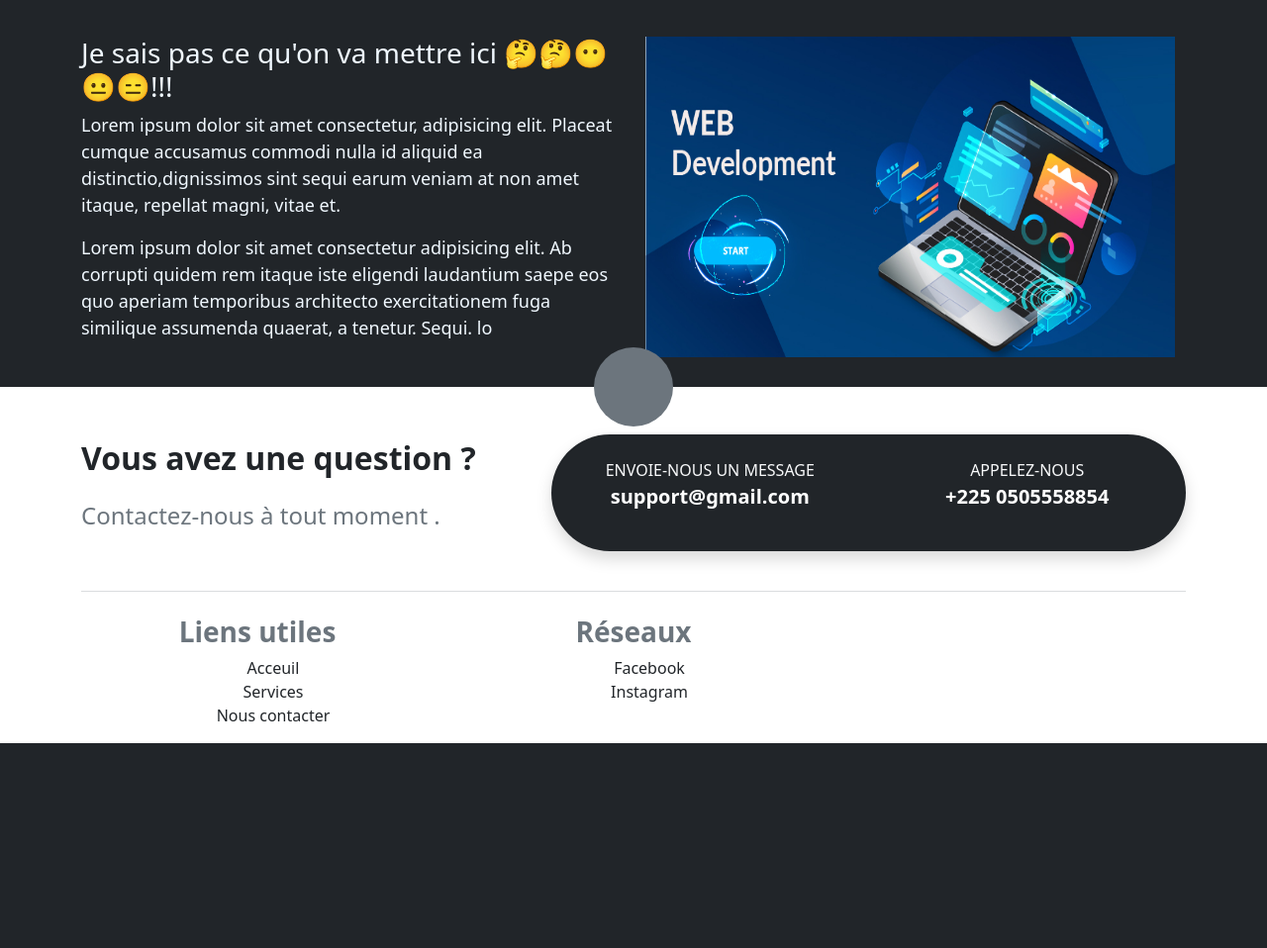
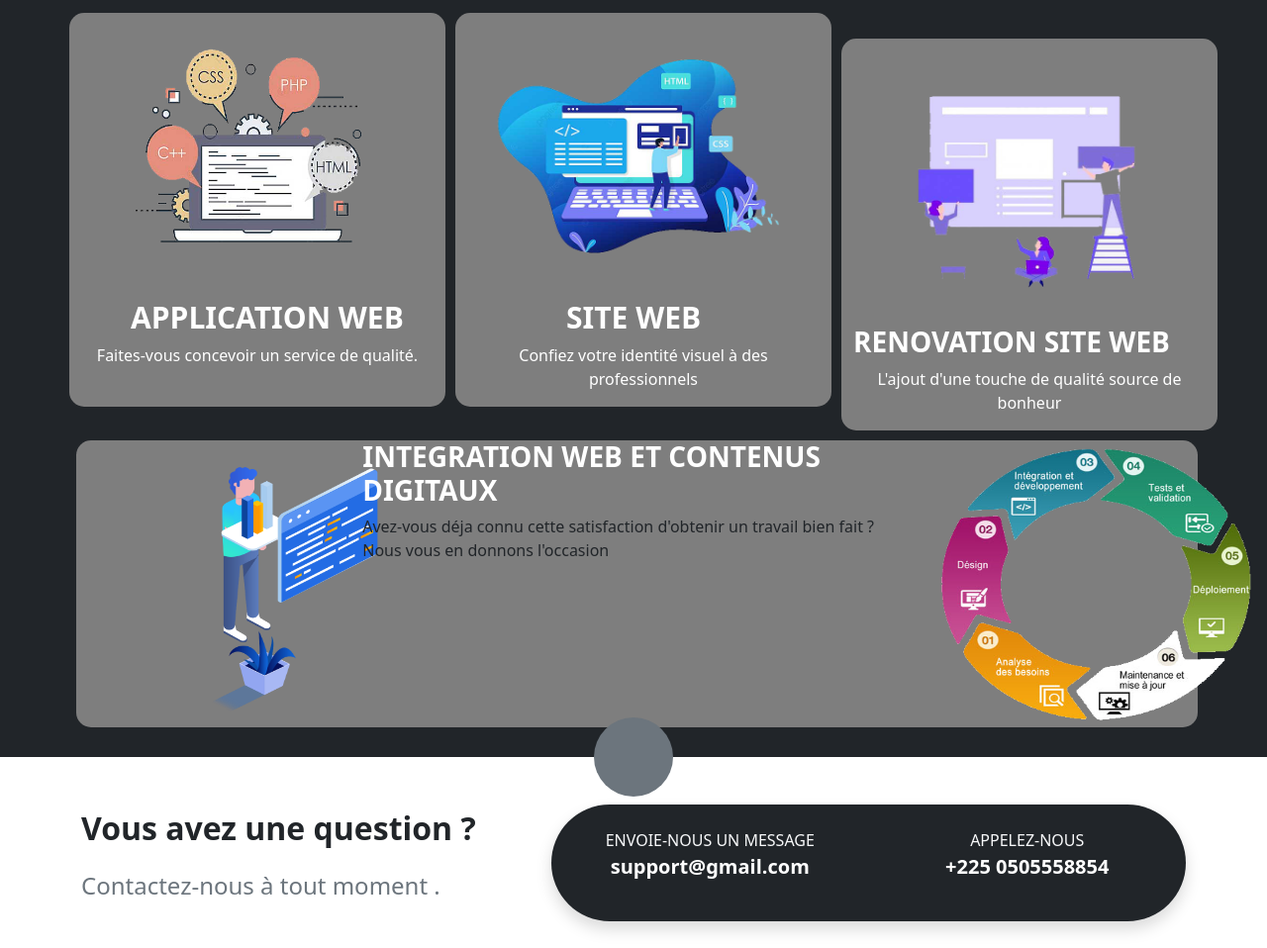
Before and after one commit to hugh-devPhp/Software-Int-Site, a website: page index.html in a window 1280 px wide. Shown: the part 558-1516 px from the top of the page at 99% size. Before the commit the page ends 1329 px from the top, so only its background shows below. Drawn offline with nearby package versions, Linux system fonts and the light colour scheme.

Commit message:
--- Auto-Git Commit ---

```diff
--- a/index.html
+++ b/index.html
@@ -26,7 +26,7 @@
         <div class="row">
           <nav class="navbar navbar-expand-md navbar-dark bg-dark navbar-inner" aria-label="Fourth navbar example">
             <div class="container-fluid">
-              <a class="navbar-brand" href="#"><img src="./src/img/logo.jpg" class="logo" width="100%"
+              <a class="navbar-brand" href="#"><img src="./src/img/Software Integration1.png" class="logo" width="100%"
                   height="100%"></a>
               <button class="navbar-toggler" type="button" data-bs-toggle="collapse" data-bs-target="#navbarsExample04"
                 aria-controls="navbarsExample04" aria-expanded="false" aria-label="Toggle navigation">
@@ -79,24 +79,69 @@
 
   <section class="bg-dark ">
 
-    <div class="container">
+    <!--<div class="container-fluid">
       <div class="row">
-        <div class="col-12 col-sm-12 col-md-6 mt-4" style="color: aliceblue; font-size: large;">
-          <h3>Je sais pas ce qu'on va mettre ici 🤔🤔😶😐😑!!!</h3>
-          <p>Lorem ipsum dolor sit amet consectetur, adipisicing elit. Placeat cumque accusamus commodi nulla id aliquid
-            ea
-            distinctio,dignissimos sint sequi earum veniam at non amet itaque, repellat magni, vitae et.</p>
-          <p>Lorem ipsum dolor sit amet consectetur adipisicing elit. Ab corrupti quidem rem itaque iste eligendi
-            laudantium
-            saepe eos quo aperiam temporibus architecto exercitationem fuga similique assumenda quaerat, a tenetur.
-            Sequi. lo</p>
+          <img class="image1" src="src/img/Web-mobile-development-banner-06.jpg" width="100%" height="100%">
+      </div>
+    </div>-->
+
+
+  <div class="container">
+    <div class="row">
+      <div class="col-lg-4 formea">
+        <div class="row">
+          <img src="src/img/appweb.png" class="hat" width="100%" height="100%">
         </div>
-        <div class="col-12 col-sm-12 col-md-6 mt-4">
-          <img class="ml-2" src="src/img/Web-mobile-development-banner-06.jpg" alt="" width="98%" height="100%">
+        <div class="row">
+          <h3><b style="color: white;" class="test1">APPLICATION WEB</b></h3>
+        </div>
+        <div class="row">
+          <p style="color: white;" class="test2">Faites-vous concevoir un service de qualité.</p>
+        </div>
+    </div>
+    <div class="col-lg-4 forme1">
+      <div class="row">
+        <img src="src/img/siteweb.png" class="hat" width="100%" height="100%">
+      </div>
+      <div class="row">
+        <h3><b style="color: white;" class="test11">SITE WEB</b></h3>
+      </div>
+      <div class="row">
+        <p style="color: white;" class="test2">Confiez votre identité visuel à des professionnels</p>
+      </div>
+    </div>
+    <div class="col-lg-4 forme2">
+      <div class="row">
+        <img src="src/img/renov.png" class="hat" width="100%" height="100%">
+      </div>
+      <div class="row">
+        <h3><b style="color: white;" class="test1b">RENOVATION SITE WEB</b></h3>
+      </div>
+      <div class="row">
+        <p style="color: white;" class="test2">L'ajout d'une touche de qualité source de bonheur</p>
+      </div>
+    </div>
+  </div>
+  <div class="row forme1" style="margin-top: 10px; margin-left: -5px;">
+    <div class="row">
+      <div class="col-md-3">
+        <img src="src/img/intweb.png" class="hat" width="100%" height="100%">
+      </div>
+      <div class="col-md-6">
+        <div class="row">
+            <h3><b style="color: white;">INTEGRATION WEB ET CONTENUS DIGITAUX</b></h3>
+        </div>
+        <div class="row">
+          <p>Avez-vous déja connu cette satisfaction d'obtenir un travail bien fait ? Nous vous en donnons l'occasion</p>
         </div>
       </div>
+      <div class="col-md-3">
+        <img src="src/img/cycleDeVieProjetWeb-1.png" class="hat">
+      </div>
+    </div>
 
-    </div>
+  </div>
+  </div>
 
     <!--footer end-->
     <footer class="bg-white" id="Nous-contacter">
--- a/src/assets/css/section.css
+++ b/src/assets/css/section.css
@@ -6,3 +6,53 @@
     padding: 0 10px 0 10px;
     box-shadow: 6px 6px 0px;
 }
+
+@media (min-width: 768px) {
+   .image1{
+       margin-top: 60px;
+       width: 1600px;
+       height: 650px;
+   }
+   .formea{
+
+    border-radius: 15px;
+    background-color: rgb(126, 126, 126);
+    margin-left: 0px;
+    }
+   .forme1{
+
+       border-radius: 15px;
+       background-color: rgb(126, 126, 126);
+       margin-left: 10px;
+   }
+   .forme2{
+    border-radius: 15px;
+    background-color: rgb(126, 126, 126);
+    margin-left: 780px;
+    margin-top: -372px;
+}
+   .that{
+    width: 330px;
+    height: 290px;
+   }
+   .hat{
+    width: 330px;
+    height: 290px;
+    margin-left: 20px;
+   }
+   .test1{
+       margin-left: 50px;
+       font-size: 30px;
+   }
+   .test11{
+    margin-left: 50px;
+    font-size: 30px;
+    margin-left: 100px;
+}
+   .test2{
+       text-align: center;
+   }
+  }
+  @media (max-width: 767px){
+
+  }
```
Also changed, not shown: src/img/Software Integration1.png (added), src/img/appweb.png (added), src/img/cycleDeVieProjetWeb-1.png (added), src/img/intweb.png (added), src/img/renov.png (added), src/img/siteweb.png (added), 1 other file.
